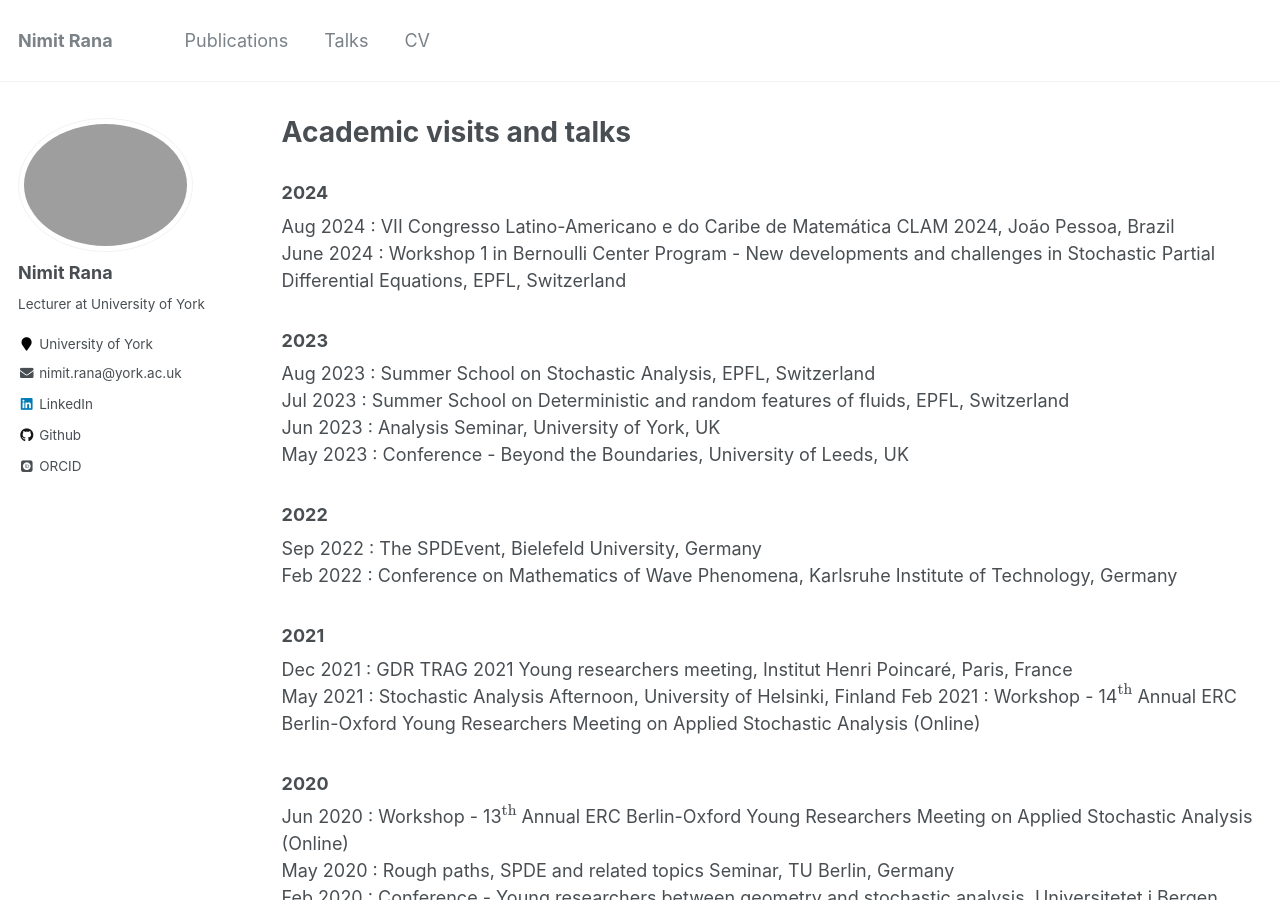
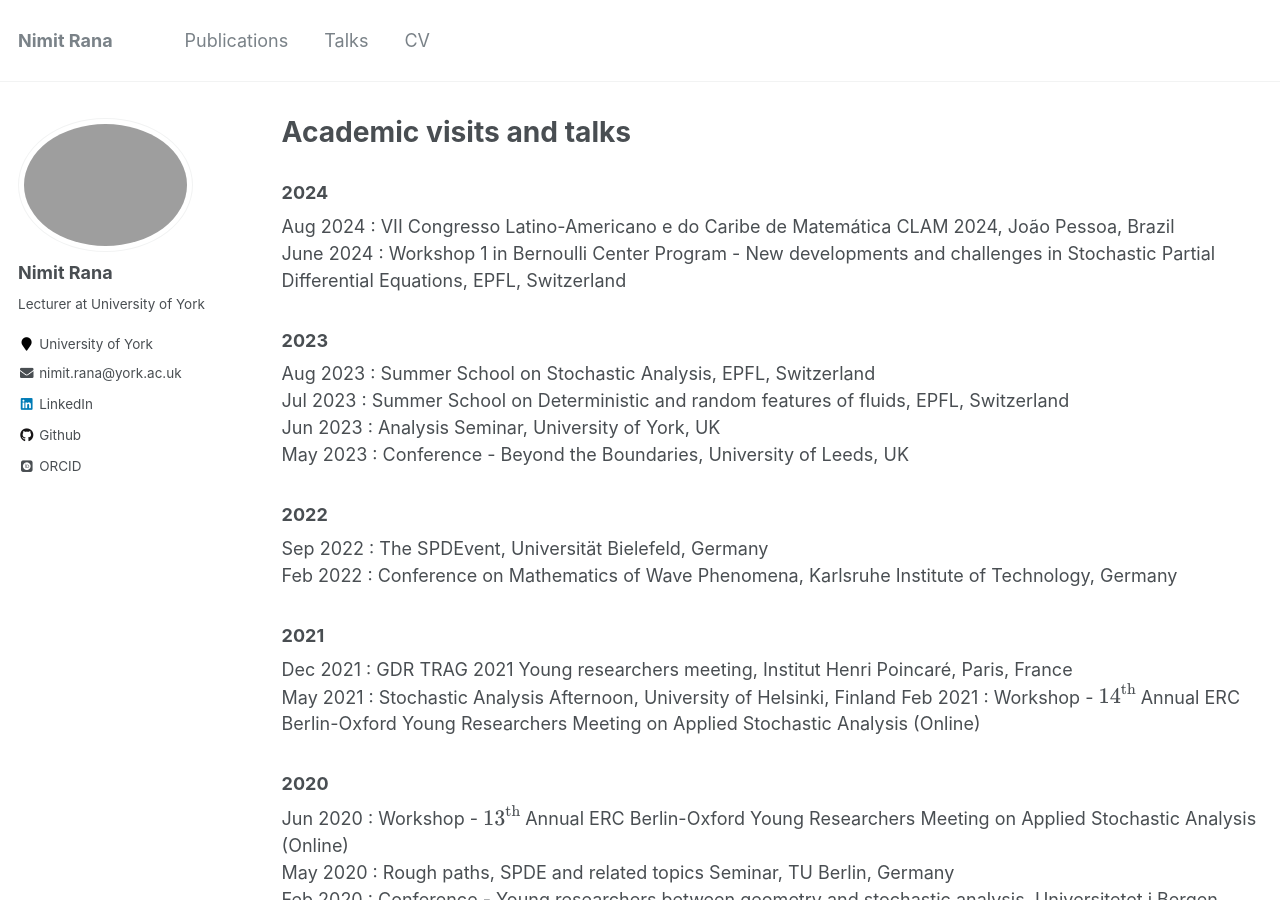
Before and after one commit to rananimit/rananimit.github.io, a Jekyll site: the page built from _pages/talks.html, in a window 1280 px wide and 900 px high. Built offline with Jekyll 4.4.1, drawn with Linux system fonts in a browser that asks for light colours; some web fonts are replaced; formulas are drawn with MathJax 3.

Commit message:
Update talks.html

```diff
--- a/_pages/talks.html
+++ b/_pages/talks.html
@@ -19,18 +19,18 @@ May 2023 : Conference - Beyond the Boundaries, University of Leeds, UK<br>
 <h3>
     <span style="font-weight: bold;">2022</span>
 </h3>
-Sep 2022 : The SPDEvent, Bielefeld University, Germany<br>
+Sep 2022 : The SPDEvent, Universit&aumlt Bielefeld, Germany<br>
 Feb 2022 : Conference on Mathematics of Wave Phenomena, Karlsruhe Institute of Technology, Germany<br>
 <h3>
     <span style="font-weight: bold;">2021</span>
 </h3>
 Dec 2021 : GDR TRAG 2021 Young researchers meeting, Institut Henri Poincar&eacute, Paris, France<br>
 May 2021 : Stochastic Analysis Afternoon, University of Helsinki, Finland
-Feb 2021 : Workshop - 14$^{\textrm{th}}$ Annual ERC Berlin-Oxford Young Researchers Meeting on Applied Stochastic Analysis (Online)<br>
+Feb 2021 : Workshop - $14^{\textrm{th}}$ Annual ERC Berlin-Oxford Young Researchers Meeting on Applied Stochastic Analysis (Online)<br>
 <h3>
     <span style="font-weight: bold;">2020</span>
 </h3>
-Jun 2020 : Workshop - 13$^{\textrm{th}}$ Annual ERC Berlin-Oxford Young Researchers Meeting on Applied Stochastic Analysis (Online)<br>
+Jun 2020 : Workshop - $13^{\textrm{th}}$ Annual ERC Berlin-Oxford Young Researchers Meeting on Applied Stochastic Analysis (Online)<br>
 May 2020 : Rough paths, SPDE and related topics Seminar, TU Berlin, Germany<br>
 Feb 2020 : Conference - Young researchers between geometry and stochastic analysis, Universitetet i Bergen, Norway<br>
 <h3>
```
